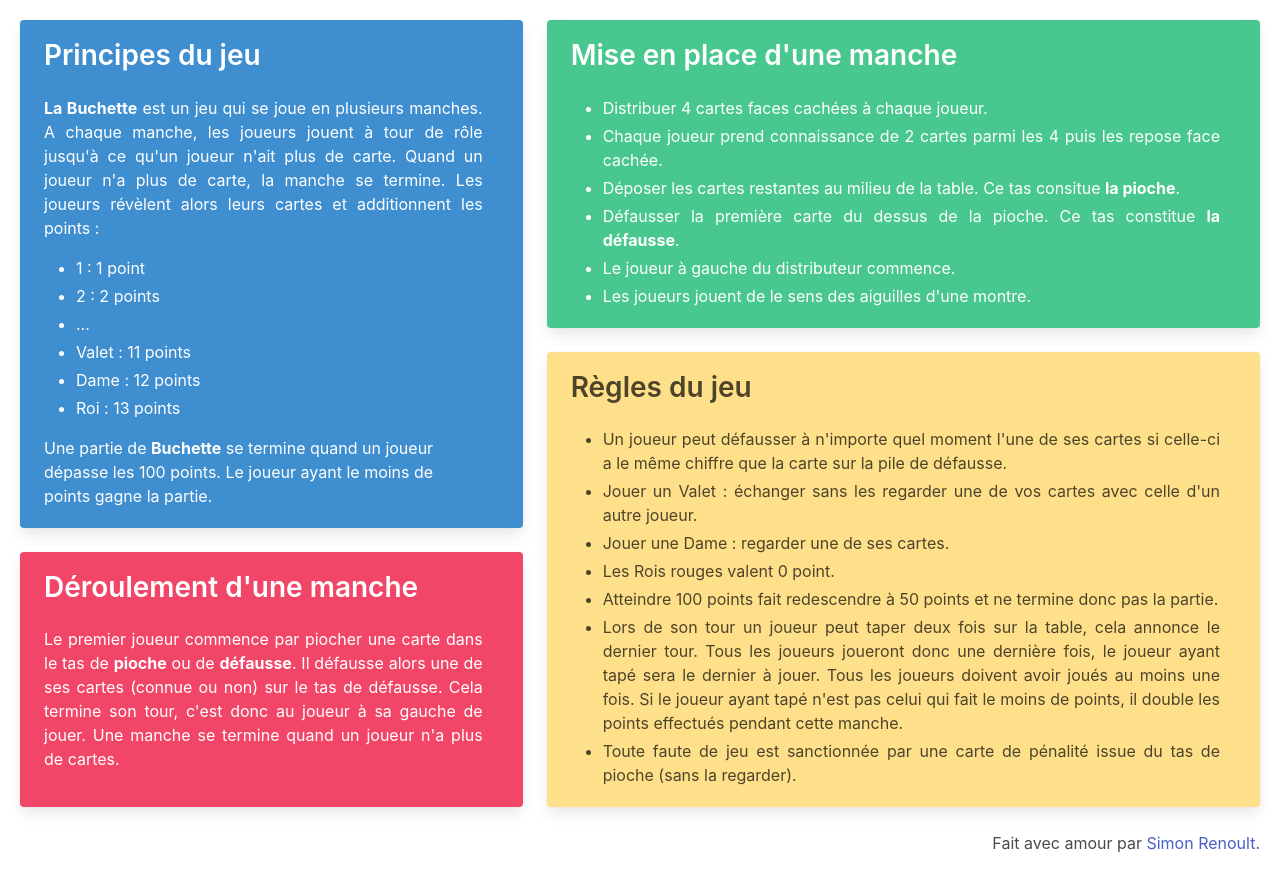
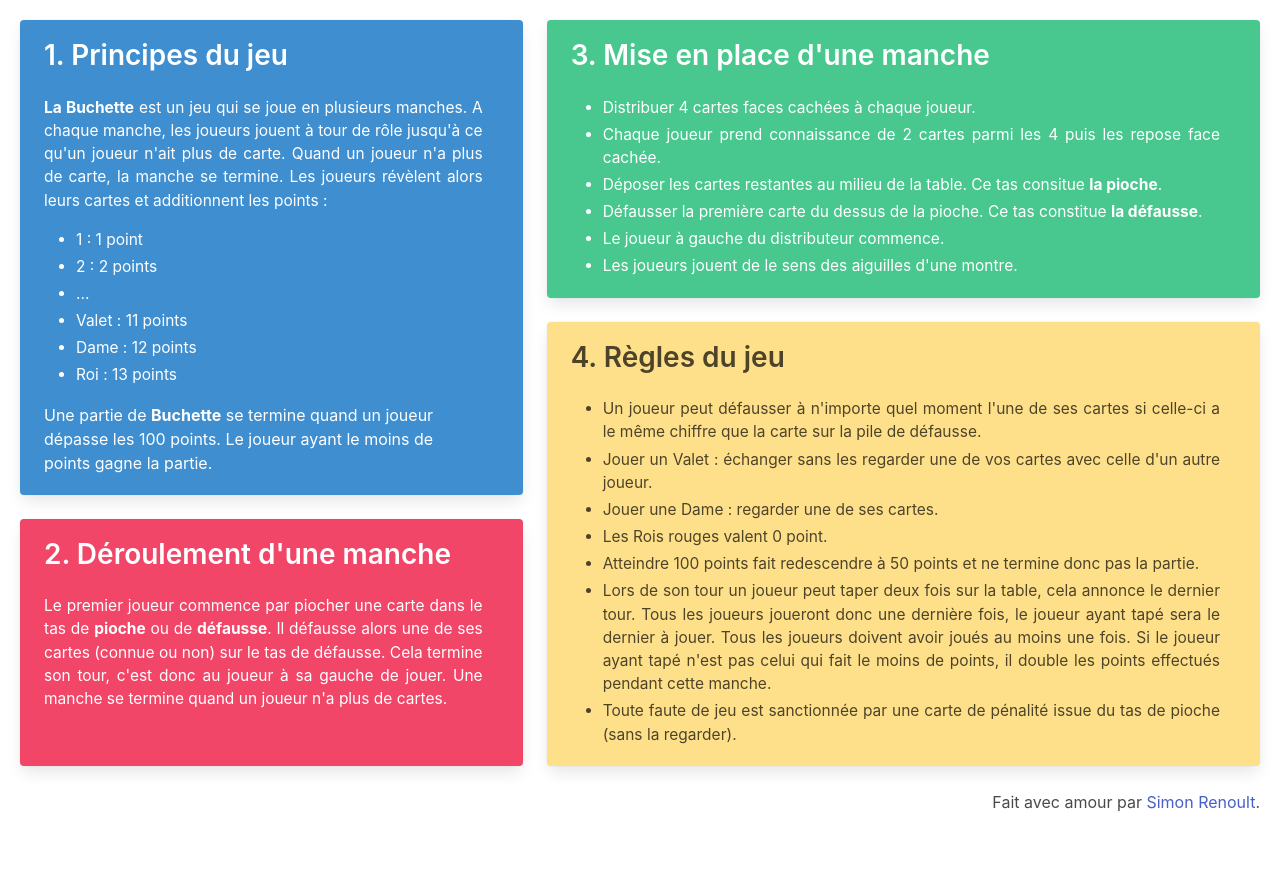
Before and after one commit to simonrenoult/labuchette.com, a website: page public/index.html in a window 1280 px wide. After the commit the page ends 834 px from the top, so only its background shows below. Drawn offline with nearby package versions, Linux system fonts and the light colour scheme.

Commit message:
fix: better font size and title numbers

```diff
--- a/public/index.html
+++ b/public/index.html
@@ -15,6 +15,7 @@
 
     p, li {
       text-align: justify;
+      font-size: 15.5px;
     }
 
     footer {
@@ -30,7 +31,7 @@
   <div class="tile is-ancestor">
     <div class="tile is-5 is-vertical is-parent">
       <div class="tile is-child box notification is-info">
-        <h2 class="title">Principes du jeu</h2>
+        <h2 class="title">1. Principes du jeu</h2>
         <p>
           <b>La Buchette</b> est un jeu qui se joue en plusieurs manches. A chaque manche,
           les joueurs jouent à tour de rôle jusqu'à ce qu'un joueur n'ait plus de carte.
@@ -49,7 +50,7 @@
         </p>
       </div>
       <div class="tile is-child box notification is-danger">
-        <h2 class="title">Déroulement d'une manche</h2>
+        <h2 class="title">2. Déroulement d'une manche</h2>
         <p>
           Le premier joueur commence par piocher une carte dans le tas de <b>pioche</b> ou de
           <b>défausse</b>. Il défausse alors une de ses cartes (connue ou non) sur le
@@ -60,7 +61,7 @@
     </div>
     <div class="tile is-vertical is-parent">
       <div class="tile is-child box notification is-success">
-        <h2 class="title">Mise en place d'une manche</h2>
+        <h2 class="title">3. Mise en place d'une manche</h2>
         <ul>
           <li>Distribuer 4 cartes faces cachées à chaque joueur.</li>
           <li>Chaque joueur prend connaissance de 2 cartes parmi les 4 puis les repose face cachée.</li>
@@ -71,7 +72,7 @@
         </ul>
       </div>
       <div class="tile is-child box notification is-warning">
-        <h2 class="title">Règles du jeu</h2>
+        <h2 class="title">4. Règles du jeu</h2>
         <ul>
           <li>
             Un joueur peut défausser à n'importe quel moment l'une de ses cartes
```
